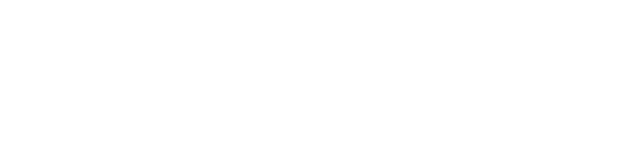
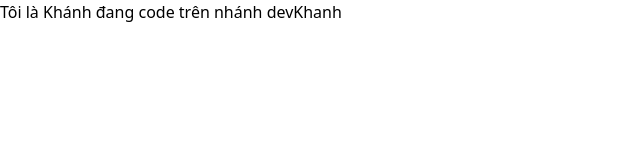
Before and after one commit to vunguyenkhanh/BCS14_BTCapstone, a website: page src/index.html in a window 1280 px wide. Shown: the whole page, without its empty margins (0-640 px from the left). Drawn offline with Linux system fonts and the light colour scheme.

Commit message:
create branch devKhanh and update index.html

```diff
--- a/src/index.html
+++ b/src/index.html
@@ -33,5 +33,7 @@
     <!-- Main CSS -->
     <link rel="stylesheet" href="./output.css" />
   </head>
-  <body></body>
+  <body>
+    <h1>Tôi là Khánh đang code trên nhánh devKhanh</h1>
+  </body>
 </html>
```
